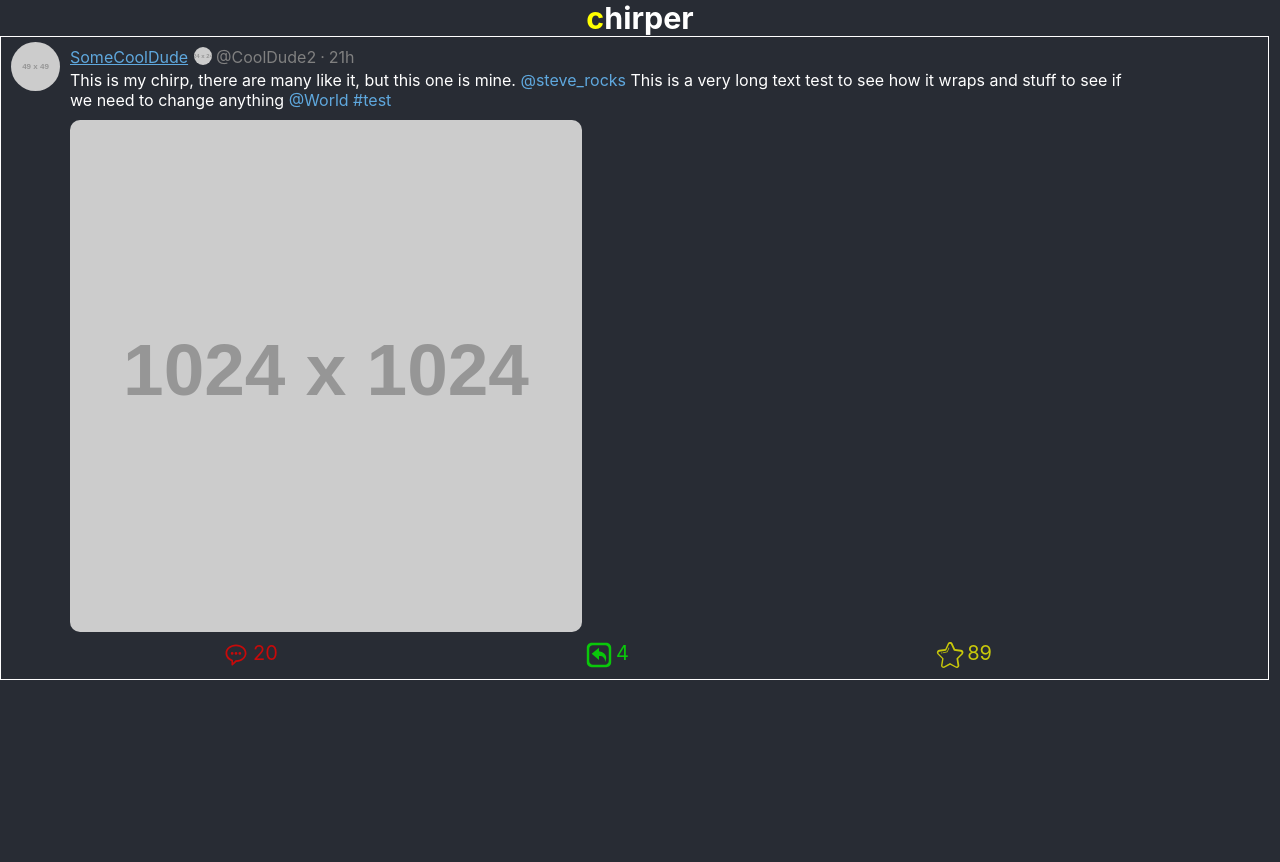
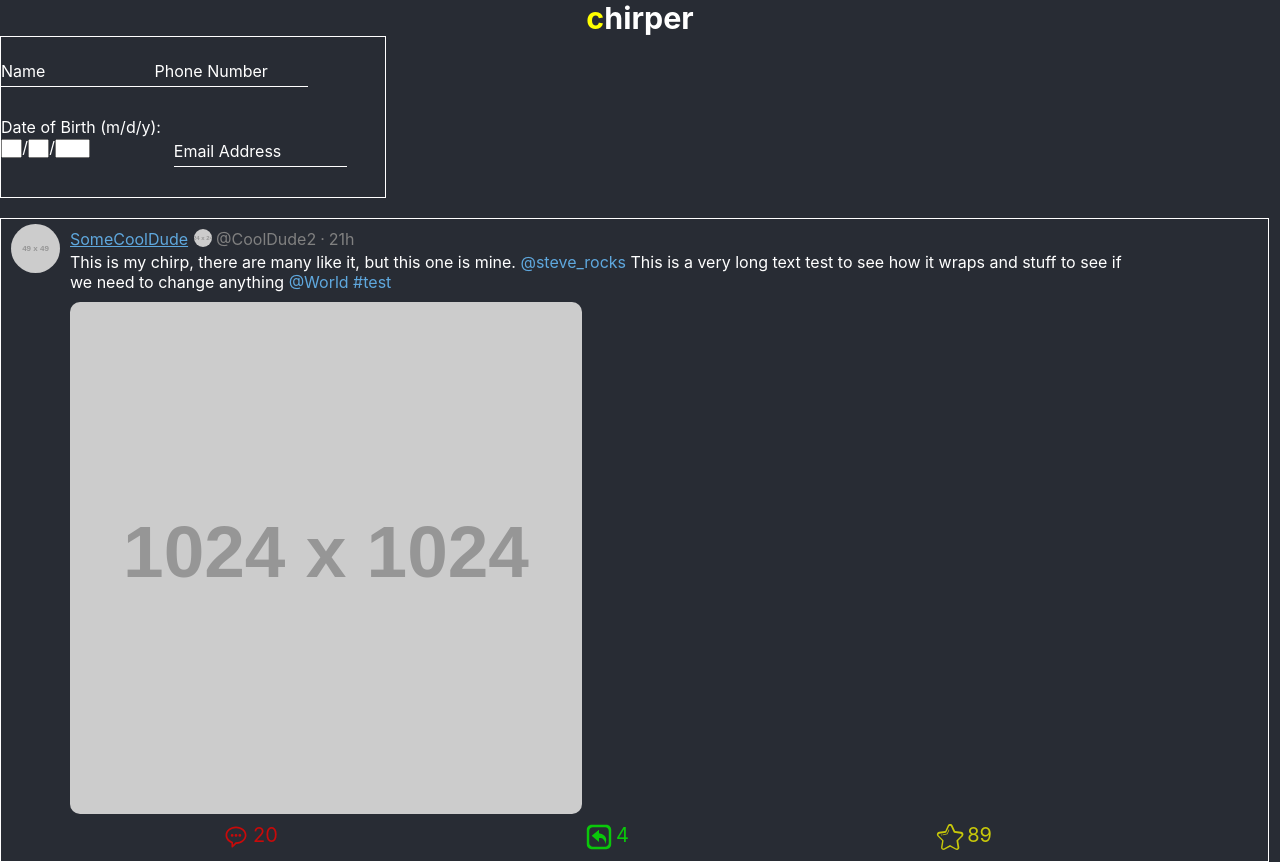
Before and after one commit to Michael-Lafreniere/chirper, a React (Create React App) app in the folder client/: page / in a window 1280 px wide. Before the commit the page ends 800 px from the top, so only its background shows below. Built offline with nearby package versions, Linux system fonts and the light colour scheme.

Commit message:
Created CreateAccount.js/.css and started to implement the layout.

```diff
--- a/client/src/App.js
+++ b/client/src/App.js
@@ -1,6 +1,6 @@
 import React, { Component } from 'react';
 import Header from './components/Header';
-// import InputField from './components/InputField';
+import CreateAccount from './components/CreateAccount';
 import Chirp from './components/Chirp';
 import './App.css';
 
@@ -15,24 +15,18 @@ class App extends Component {
 
   render() {
     let chirpData = {
-      username: "SomeCoolDude",
-      handle: "CoolDude2",
-      userImage: "https://via.placeholder.com/49",
-      chirpText: text,
+      username: 'SomeCoolDude',
+      handle: 'CoolDude2',
+      userImage: 'https://via.placeholder.com/49',
+      chirpText: text
       // reChirp: "StanLee",
-    }
+    };
     return (
       <div className="App">
         <Header />
+        <CreateAccount />
+        <br />
         <Chirp data={chirpData} />
-        {/* <br />
-        <InputField
-          input="textOnly"
-          text="Name"
-          maxLength={20}
-          progressiveErrorChecking={true}
-        />
-        <InputField text="Email Address" input="email" /> */}
       </div>
     );
   }
--- a/client/src/ValidateInput.js
+++ b/client/src/ValidateInput.js
@@ -3,7 +3,7 @@ export const isNumber = number => {
 };
 
 export const isCharacters = characters => {
-  return !/[^a-z]/i.test(characters);
+  return !/[^a-z ]/i.test(characters);
 };
 
 export const isEmail = email => {
@@ -23,15 +23,14 @@ export const validateInput = (
   if (maxLength > 0) {
     if (data.length > maxLength) return 'To long';
   }
-  if (inputType === 'textOnly') {
-    if (!isCharacters(data))
-      return 'Invalid character(s), please use A-Z or a-z';
+  if (inputType === 'textOnly' && data.length > 0) {
+    if (!isCharacters(data)) return 'Please use A-Z or a-z only';
   }
-  if (inputType === 'numberOnly') {
-    if (!isNumber(data)) return "Invalid value, please only use 0-9's";
+  if (inputType === 'numberOnly' && data.length > 0) {
+    if (!isNumber(data)) return "Please only use 0-9's";
   }
-  if (inputType === 'email') {
-    if (!isEmail(data)) return 'Improperly formed email address';
+  if (inputType === 'email' && data.length > 0) {
+    if (!isEmail(data)) return 'Invalid email address';
   }
   return '';
 };
--- /dev/null
+++ b/client/src/components/CreateAccount.css
@@ -0,0 +1,39 @@
+.account-creation {
+  width: 30%;
+  border: 1px solid white;
+}
+
+.general-info {
+  display: inline-block;
+  /* display: flex; */
+  /* justify-content: space-evenly; */
+}
+
+.top-line {
+  width: 80%;
+  display: flex;
+  justify-content: flex-end;
+}
+
+.dob {
+  color: white;
+  width: 100%;
+}
+
+.second-line {
+  display: flex;
+  justify-content: space-around;
+  width: 90%;
+}
+
+.dob-text {
+  width: 100%;
+}
+
+.dob-daymonth {
+  width: 10%;
+}
+
+.dob-year {
+  width: 18%;
+}
--- /dev/null
+++ b/client/src/components/CreateAccount.js
@@ -0,0 +1,69 @@
+import React, { Component, Fragment } from 'react';
+import InputField from './InputField';
+
+import './CreateAccount.css';
+
+class CreateAccount extends Component {
+  render() {
+    return (
+      <div className="account-creation">
+        <div className="general-info">
+          <div className="top-line">
+            <InputField
+              input="textOnly"
+              text="Name"
+              maxLength={50}
+              progressiveErrorChecking={true}
+            />
+            <InputField
+              input="numberOnly"
+              text="Phone Number"
+              maxLength={15}
+              progressiveErrorChecking={true}
+            />
+          </div>
+          <div className="second-line">
+            <div className="dob">
+              <div className="dob-text">Date of Birth (m/d/y):</div>
+              <input
+                className="dob-daymonth"
+                type=""
+                name="month"
+                id="input"
+                required
+                autoComplete="off"
+                onBlur={this.onBlur}
+                onKeyUp={this.onKeyUp}
+              />
+              /
+              <input
+                className="dob-daymonth"
+                type=""
+                name="month"
+                id="input"
+                required
+                autoComplete="off"
+                onBlur={this.onBlur}
+                onKeyUp={this.onKeyUp}
+              />
+              /
+              <input
+                className="dob-year"
+                type=""
+                name="month"
+                id="input"
+                required
+                autoComplete="off"
+                onBlur={this.onBlur}
+                onKeyUp={this.onKeyUp}
+              />
+            </div>
+            <InputField text="Email Address" input="email" />
+          </div>
+        </div>
+      </div>
+    );
+  }
+}
+
+export default CreateAccount;
--- a/client/src/components/InputField.css
+++ b/client/src/components/InputField.css
@@ -1,16 +1,17 @@
 .input-form {
-  width: 25%;
+  width: 100%;
   height: 50px;
   position: relative;
-  margin-top: 18px;
+  margin-top: 0px;
+  margin-bottom: 30px;
 }
 
 .input-form_short-width {
-  width: 10%;
+  width: 50%;
 }
 
 .input-form_long-width {
-  width: 35%;
+  width: 135%;
 }
 
 input::selection {
@@ -79,8 +80,8 @@ textarea:focus {
 
 .error {
   position: absolute;
-  bottom: -50%;
+  bottom: -40%;
   left: 0%;
-  font-size: 1.15em;
+  font-size: 0.85em;
   color: red;
 }
--- a/client/src/components/InputField.js
+++ b/client/src/components/InputField.js
@@ -3,6 +3,17 @@ import PropTypes from 'prop-types';
 
 import { validateInput } from '../ValidateInput';
 import './InputField.css';
+
+/*
+  @text: Title of input
+  @input: 'email', 'numberOnly', or 'textOnly', 'any' (default)
+  @width: 'short' or 'long'
+  @minLength: number of characters needed at a minimum.
+  @maxLength: maximum number of characters allowed.
+  @progressiveErrorChecking: true or false (default)
+
+  isValid() - returns true/false.  False if any error state exists.
+*/
 
 class InputField extends Component {
   constructor(props) {
@@ -38,6 +49,16 @@ class InputField extends Component {
       );
       this.setState({ error });
     }
+  };
+
+  isValid = () => {
+    if (
+      this.state.error ||
+      this.state.error !== null ||
+      this.state.error !== undefined
+    )
+      return false;
+    return true;
   };
 
   render() {
```
Also changed, not shown: client/src/components/Chirp.js (+8 -6 lines).
